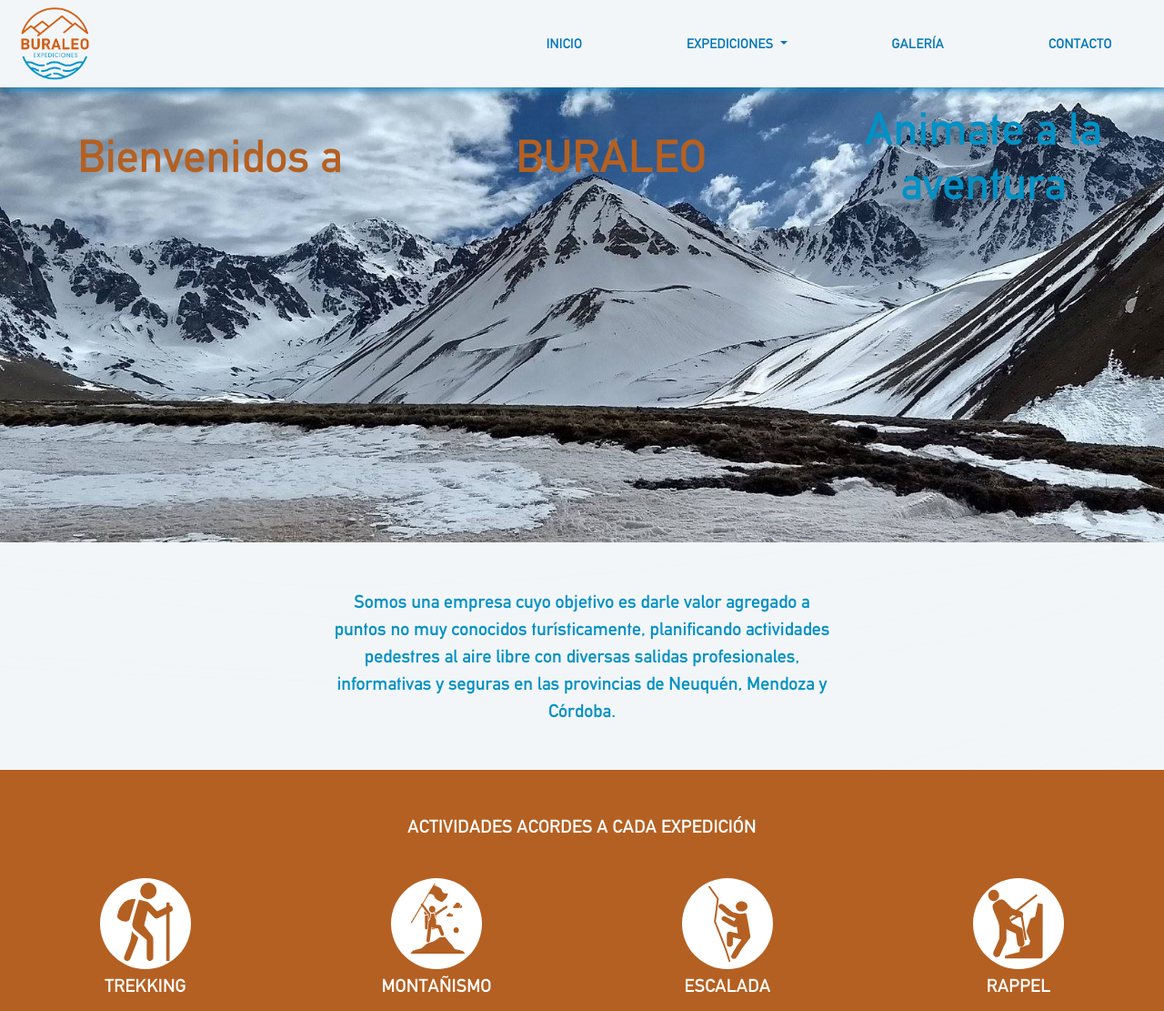
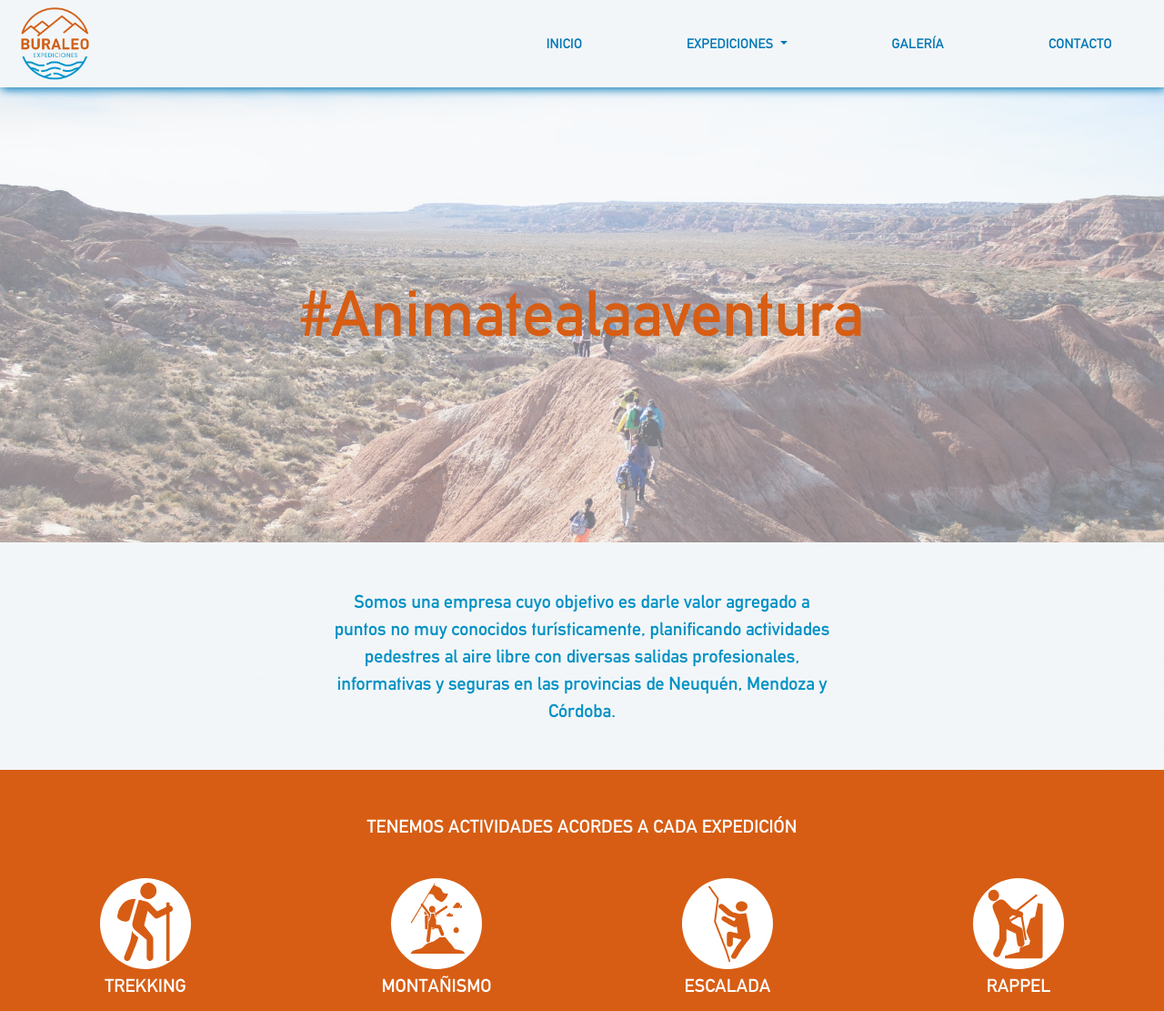
Before and after one commit to gmichelan2/buraleoexpediciones, a website: page index.html in a window 1280 px wide. Shown: the top 1111 px of the page at 91% size. Drawn offline with nearby package versions, Linux system fonts and the light colour scheme.

Commit message:
retocados los colores

```diff
--- a/index.html
+++ b/index.html
@@ -18,11 +18,7 @@
         <link href="https://fonts.googleapis.com/css2?family=Source+Sans+Pro:wght@300;400;600;700&display=swap"
             rel="stylesheet">
         <link rel="icon" type="image/png" href="assets/index/buraleologofinal.png" sizes="16x16">
-
-
-
     </head>
-
     <body>
         <div class="contenedor">
         <header class="header__zposition sticky-top">
@@ -68,10 +64,10 @@
         </header>
         <div id="inicio">
             <div class="inicio__imagen__fija">
-                <div class="inicio__fondo column">
-                        <h2 class="inicio__primer_titulo">Bienvenidos a</h2>
-                        <h2 class="inicio__segundo_titulo">BURALEO</h2>
-                        <h2 class="inicio__tercer__titulo">Animate a la aventura</h2>
+                <div class="inicio__fondo">
+                        <!--div class="inicio__primer_titulo"><h2>Bienvenidos a</h2></div-->
+                        <!--div class="inicio__segundo_titulo"><h2>BURALEO</h2></div-->
+                        <div class="inicio__tercer__titulo"><h2>#Animatealaaventura</h2></div>
                 </div>
             </div>
             <!--img src="assets/index/buraleoportada.jpg" class="portada img-fluid"
@@ -124,7 +120,7 @@
 
         </article-->
         <article id="actividades" class="column">
-            <h3>ACTIVIDADES ACORDES A CADA EXPEDICIÓN</h3>
+            <h3>TENEMOS ACTIVIDADES ACORDES A CADA EXPEDICIÓN</h3>
             <div class="actividades__contenido__principal">
                 <div class="actividades__contenido col-lg-3 col-sm-12 col-xs-12">
                     <div class="actividades__icono align-self-center">
--- a/scss/_colores.scss
+++ b/scss/_colores.scss
@@ -2,9 +2,12 @@
 $celesteNavbar:RGBA(242, 246, 248, 0.9);//se aclara porque es RGBA
 $azulCeleste:#00b4d8;
 $primariorgba:RGBA(2, 62, 138,0.7);
+$circuloinicio:RGBA(83, 79, 79, 0.8);
 /*Nuevos colores*/
 
-$anaranjadoRGB:RGB(180,96,34);
+$anaranjadoPrueba:RGB(240,98,50);
+//$anaranjadoRGB:RGB(180,96,34);
+$anaranjadoRGB:RGB(215,93,20);
 $azulRGB:RGB(0,145,197);
 $anaranjadoRGBA:RGBA(180,96,34,0.7);
 $azulRGBA:RGBA(0,145,197, 0.7);
--- a/scss/estilos.scss
+++ b/scss/estilos.scss
@@ -177,7 +177,17 @@
 }
 
 .inicio__fondo{
-    background-color: transparent;
+    background-color: RGBA(242, 246, 248, 0.5);
+    //background-color:$circuloinicio;
+    display:flex;
+    flex-flow:column wrap;
+    //height: 500px;
+    height: 500px;
+    align-items: center;
+    justify-content: center;
+    //border-radius: 25%;
+    width: 100%;
+    margin:auto;
 }
 .inicio__imagen__fija{
     height: 500px;
@@ -193,41 +203,53 @@
     animation-name: slide;
     animation-timing-function: ease-in-out;
     animation-iteration-count: infinite;
-    animation-duration: 5s;
+    animation-duration: 20s;
     animation-direction:alternate;
+    align-items: center;
+}
+
+.inicio__primer_titulo{
+    //color:$anaranjadoRGB;
+    color:white;
+    margin:0px;
     h2{
-        display: table-cell;
-        vertical-align: middle;
-        height: 150px;
-        text-align: center;
-        width: 2000px;
-        font-size: 5rem;
+        font-size:5rem;
+    }
+
+}
+
+.inicio__segundo_titulo{
+    //color:$anaranjadoRGB;
+    color:white;
+    margin:0px;
+    h2{
+        font-size:7rem;
     }
 }
 
-.inicio__primer_titulo{
+.inicio__tercer__titulo{
     color:$anaranjadoRGB;
-}
-
-.inicio__segundo_titulo{
-    color:$anaranjadoRGB;
-    font-size: 6rem;
-}
-
-.inicio__tercer__titulo{
-    color:$azulRGB;
+    font-weight: bolder;
+    margin:0px;
+    h2{
+        font-size:7rem;
+    }
 }
 
 @keyframes slide{
     0%{
         background-image: url("../assets/index/buraleoportada.jpg");
     }
-    33%{
+    25%{
         background-image: url("../assets/index/trekking2.jpg");
     }
-    67%{
-        background-image: url("../assets/index/trekking2.jpg");
+    50%{
+        background-image: url("../assets/index/portada3.jpg");
     }
+    75%{
+        background-image: url("../assets/index/portada4.jpg");
+    }
+
 }
 
 
@@ -415,7 +437,7 @@
 /*galeria index*/
 
 #galeria{
-    background-color: $azulprimario;
+    background-color: $azulRGB;
     padding-top: 70px;
 
     h2{
@@ -666,5 +688,9 @@
         width: 100%;
         border-radius: 10px;
         border:0;
+
+        &:hover{
+            background-color:#de650c;
+        }
     }
 }
```
Also changed, not shown: css/estilo.css, 2 other files.
